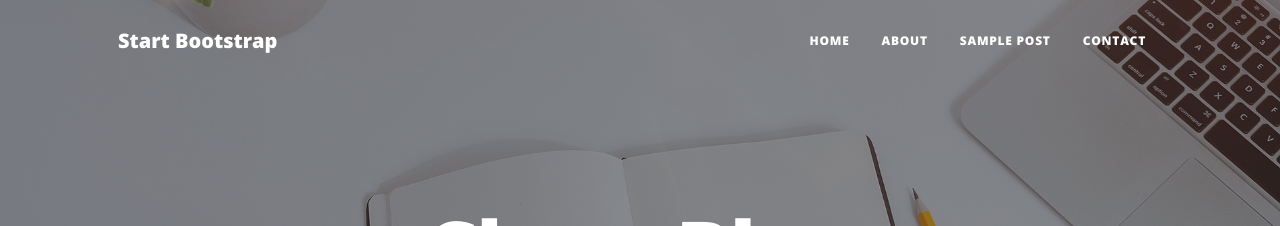
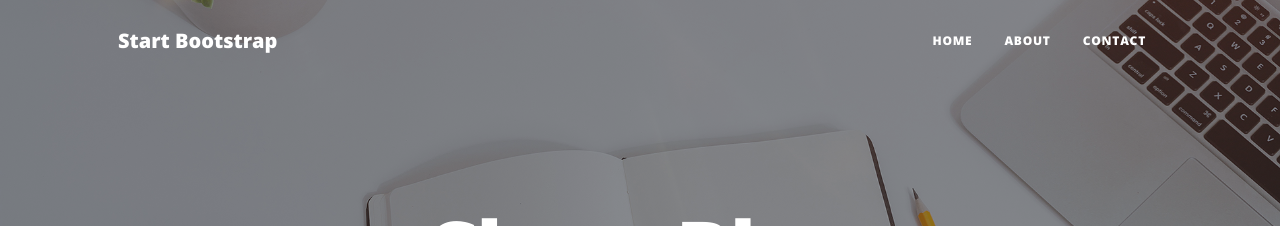
Before and after one commit to jBesic/jBesic.github.io, a Jekyll site: the page built from index.html, in a window 1280 px wide. Shown: the top 226 px of the page. Built offline with Jekyll 4.4.1, drawn with Linux system fonts in a browser that asks for light colours.

Commit message:
Update default.html

```diff
--- a/_layouts/default.html
+++ b/_layouts/default.html
@@ -19,17 +19,17 @@
         <!-- Navigation-->
         <nav class="navbar navbar-expand-lg navbar-light" id="mainNav">
             <div class="container px-4 px-lg-5">
-                <a class="navbar-brand" href="index.html">Start Bootstrap</a>
+                <a class="navbar-brand" href="/index.html">Start Bootstrap</a>
                 <button class="navbar-toggler" type="button" data-bs-toggle="collapse" data-bs-target="#navbarResponsive" aria-controls="navbarResponsive" aria-expanded="false" aria-label="Toggle navigation">
                     Menu
                     <i class="fas fa-bars"></i>
                 </button>
                 <div class="collapse navbar-collapse" id="navbarResponsive">
                     <ul class="navbar-nav ms-auto py-4 py-lg-0">
-                        <li class="nav-item"><a class="nav-link px-lg-3 py-3 py-lg-4" href="index.html">Home</a></li>
-                        <li class="nav-item"><a class="nav-link px-lg-3 py-3 py-lg-4" href="about.html">About</a></li>
-                        <li class="nav-item"><a class="nav-link px-lg-3 py-3 py-lg-4" href="post.html">Sample Post</a></li>
-                        <li class="nav-item"><a class="nav-link px-lg-3 py-3 py-lg-4" href="contact.html">Contact</a></li>
+                        <li class="nav-item"><a class="nav-link px-lg-3 py-3 py-lg-4" href="/index.html">Home</a></li>
+                        <li class="nav-item"><a class="nav-link px-lg-3 py-3 py-lg-4" href="/about.html">About</a></li>
+                        <!-- <li class="nav-item"><a class="nav-link px-lg-3 py-3 py-lg-4" href="post.html">Sample Post</a></li> -->
+                        <li class="nav-item"><a class="nav-link px-lg-3 py-3 py-lg-4" href="/contact.html">Contact</a></li>
                     </ul>
                 </div>
             </div>
```
